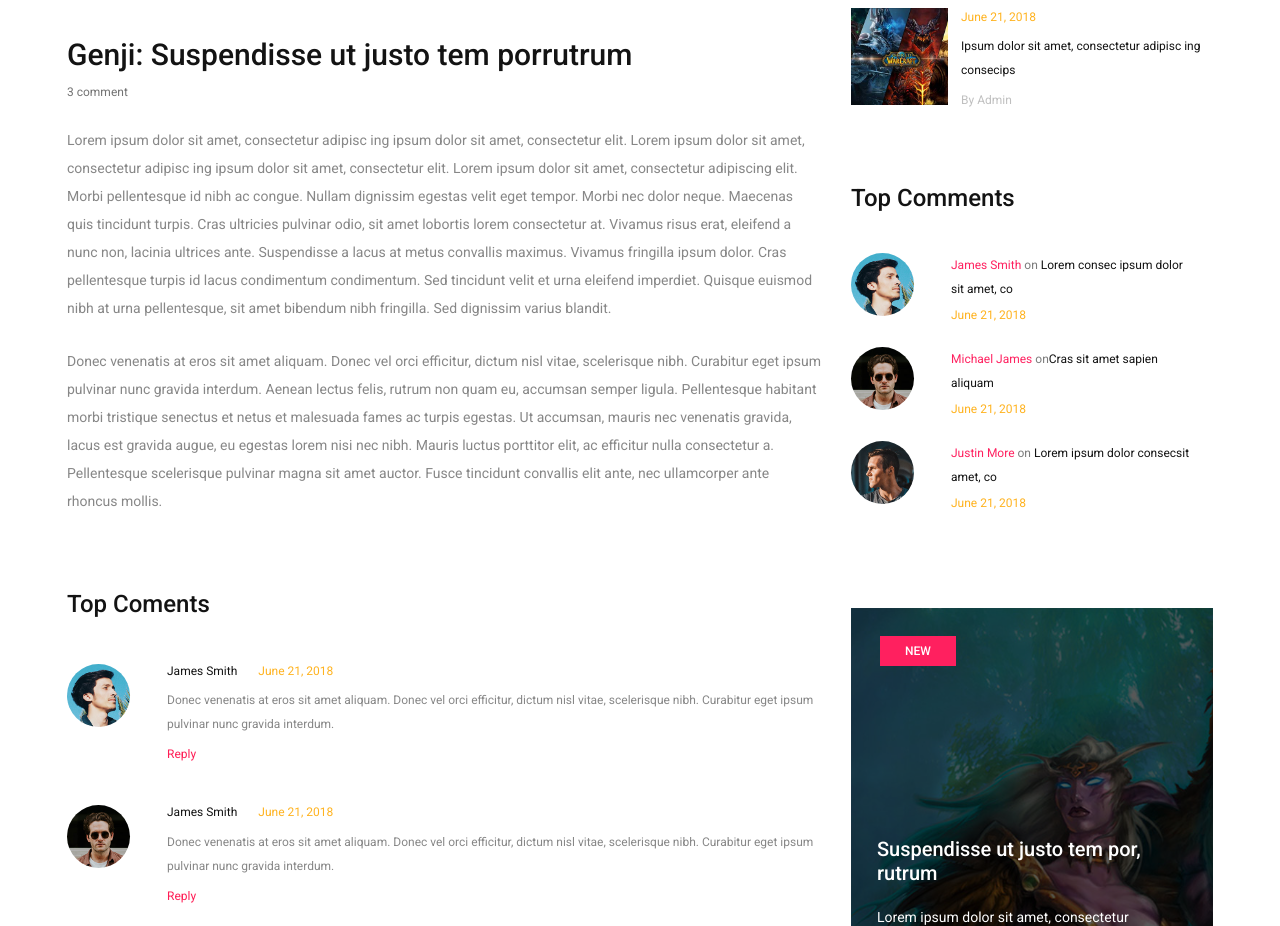
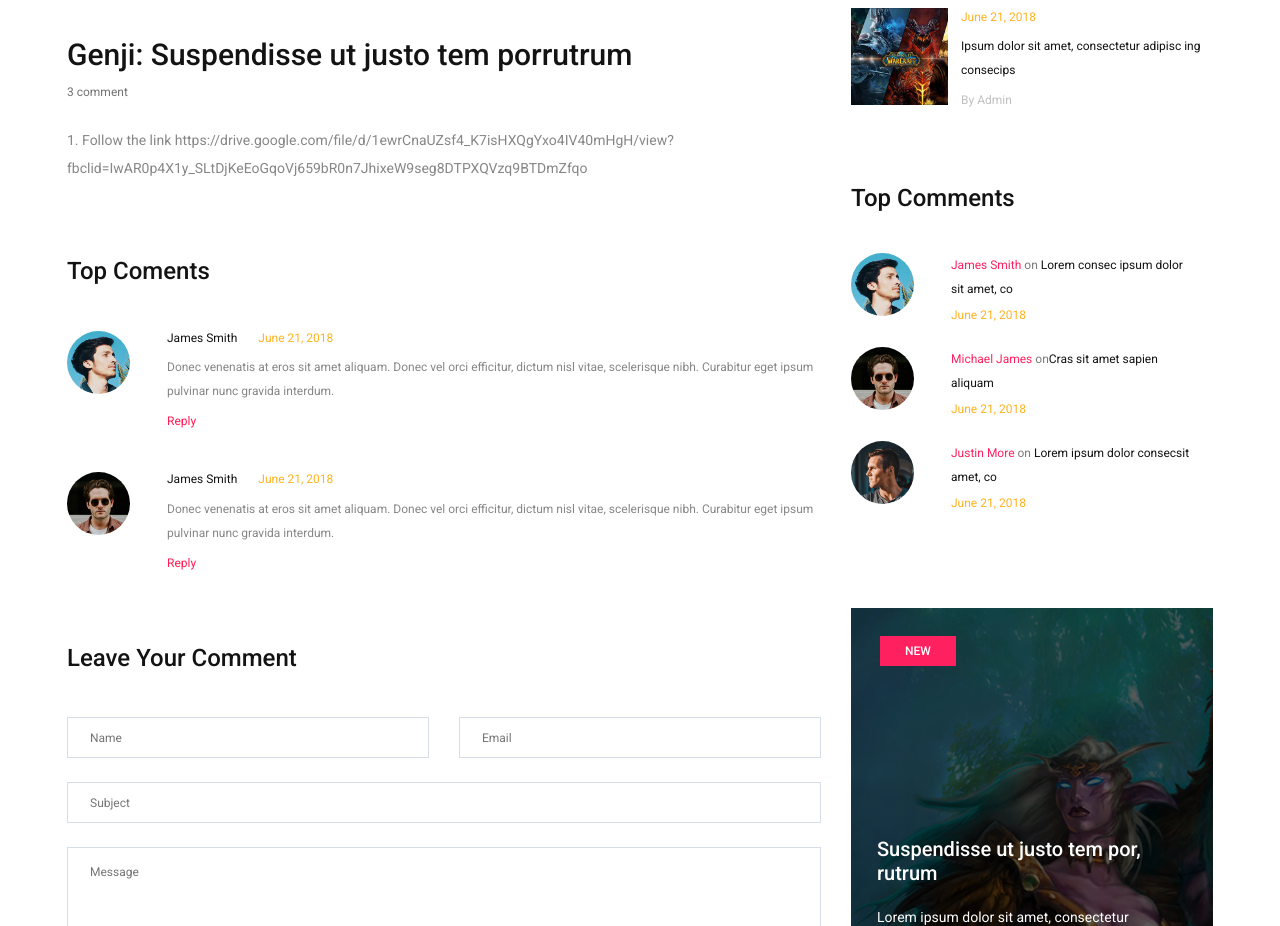
Before and after one commit to djkyjem/MFSUGaming, a plain HTML site: page CS 1.3.html in a window 1280 px wide. Shown: the part 1331-2257 px from the top of the page. Drawn offline with Linux system fonts and the light colour scheme.

Commit message:
Update CS 1.3.html

```diff
--- a/CS 1.3.html
+++ b/CS 1.3.html
@@ -103,8 +103,7 @@
 					<div class="blog-content">
 						<h3>Genji: Suspendisse ut justo tem porrutrum</h3>
 						<a href="" class="meta-comment">3 comment</a>
-						<p>Lorem ipsum dolor sit amet, consectetur adipisc ing ipsum dolor sit amet, consectetur elit. Lorem ipsum dolor sit amet, consectetur adipisc ing ipsum dolor sit amet, consectetur elit.  Lorem ipsum dolor sit amet, consectetur adipiscing elit. Morbi pellentesque id nibh ac congue. Nullam dignissim egestas velit eget tempor. Morbi nec dolor neque. Maecenas quis tincidunt turpis. Cras ultricies pulvinar odio, sit amet lobortis lorem consectetur at. Vivamus risus erat, eleifend a nunc non, lacinia ultrices ante. Suspendisse a lacus at metus convallis maximus. Vivamus fringilla ipsum dolor. Cras pellentesque turpis id lacus condimentum condimentum. Sed tincidunt velit et urna eleifend imperdiet. Quisque euismod nibh at urna pellentesque, sit amet bibendum nibh fringilla. Sed dignissim varius blandit.</p>
-						<p>Donec venenatis at eros sit amet aliquam. Donec vel orci efficitur, dictum nisl vitae, scelerisque nibh. Curabitur eget ipsum pulvinar nunc gravida interdum. Aenean lectus felis, rutrum non quam eu, accumsan semper ligula. Pellentesque habitant morbi tristique senectus et netus et malesuada fames ac turpis egestas. Ut accumsan, mauris nec venenatis gravida, lacus est gravida augue, eu egestas lorem nisi nec nibh. Mauris luctus porttitor elit, ac efficitur nulla consectetur a. Pellentesque scelerisque pulvinar magna sit amet auctor. Fusce tincidunt convallis elit ante, nec ullamcorper ante rhoncus mollis. </p>
+						<p>1. Follow the link https://drive.google.com/file/d/1ewrCnaUZsf4_K7isHXQgYxo4IV40mHgH/view?fbclid=IwAR0p4X1y_SLtDjKeEoGqoVj659bR0n7JhixeW9seg8DTPXQVzq9BTDmZfqo </p>
 					</div>
 					<div class="comment-warp">
 						<h4 class="comment-title">Top Coments</h4>
```
